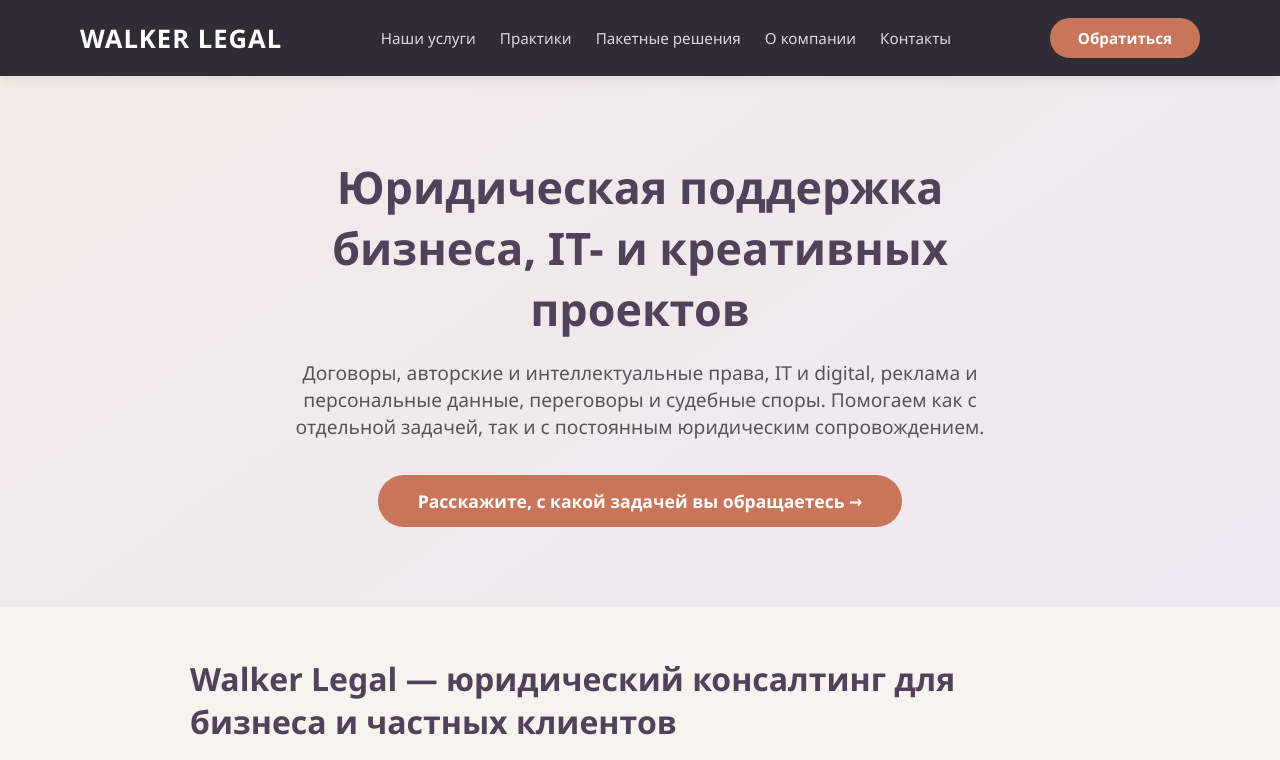
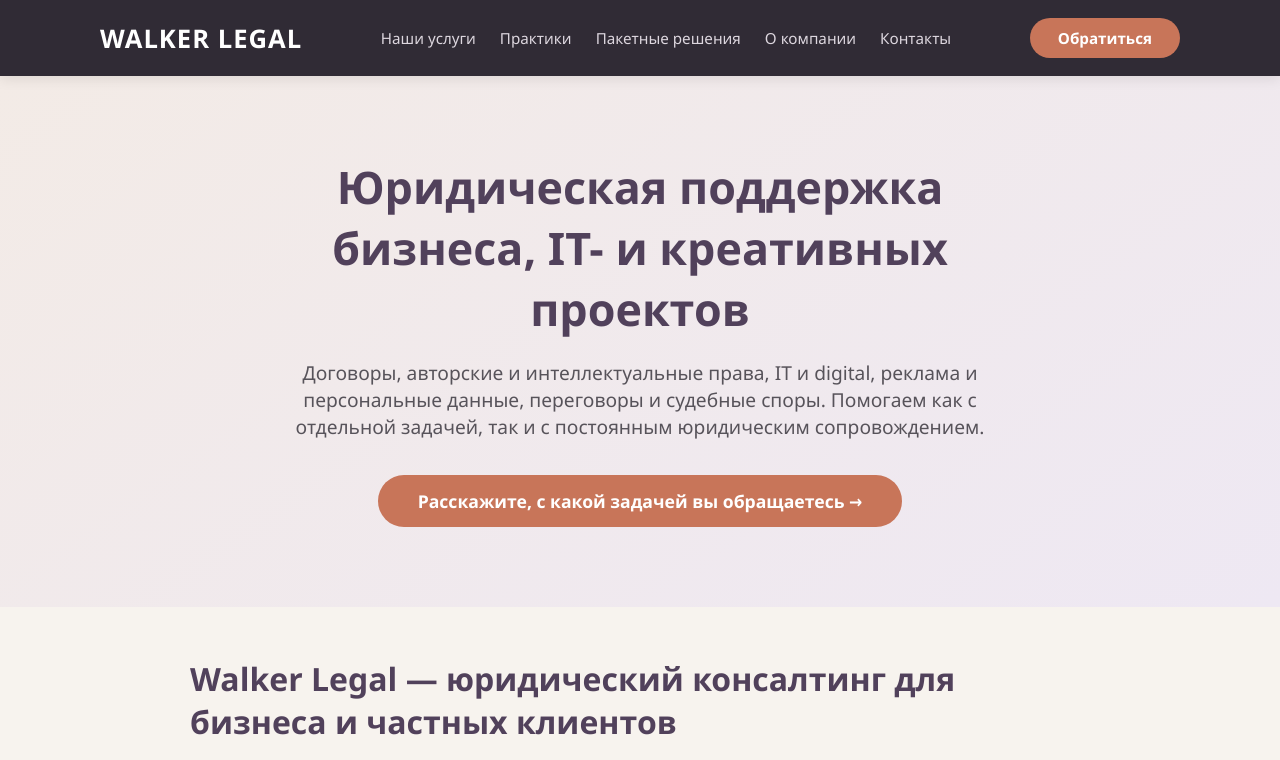
Before and after one commit to silfikiss/walker-legal, a plain HTML site: page index.html in a window 1280 px wide. Shown: the top 760 px of the page. Drawn offline with Linux system fonts and the light colour scheme.

Commit message:
Update padding in container class for responsiveness

```diff
--- a/style.css
+++ b/style.css
@@ -22,7 +22,7 @@ body {
 .container {
     max-width: 1200px;
     margin: 0 auto;
-    padding: 0 40px;
+    padding: 0 clamp(16px, 5vw, 60px);
     width: 100%;
 }
 
```
